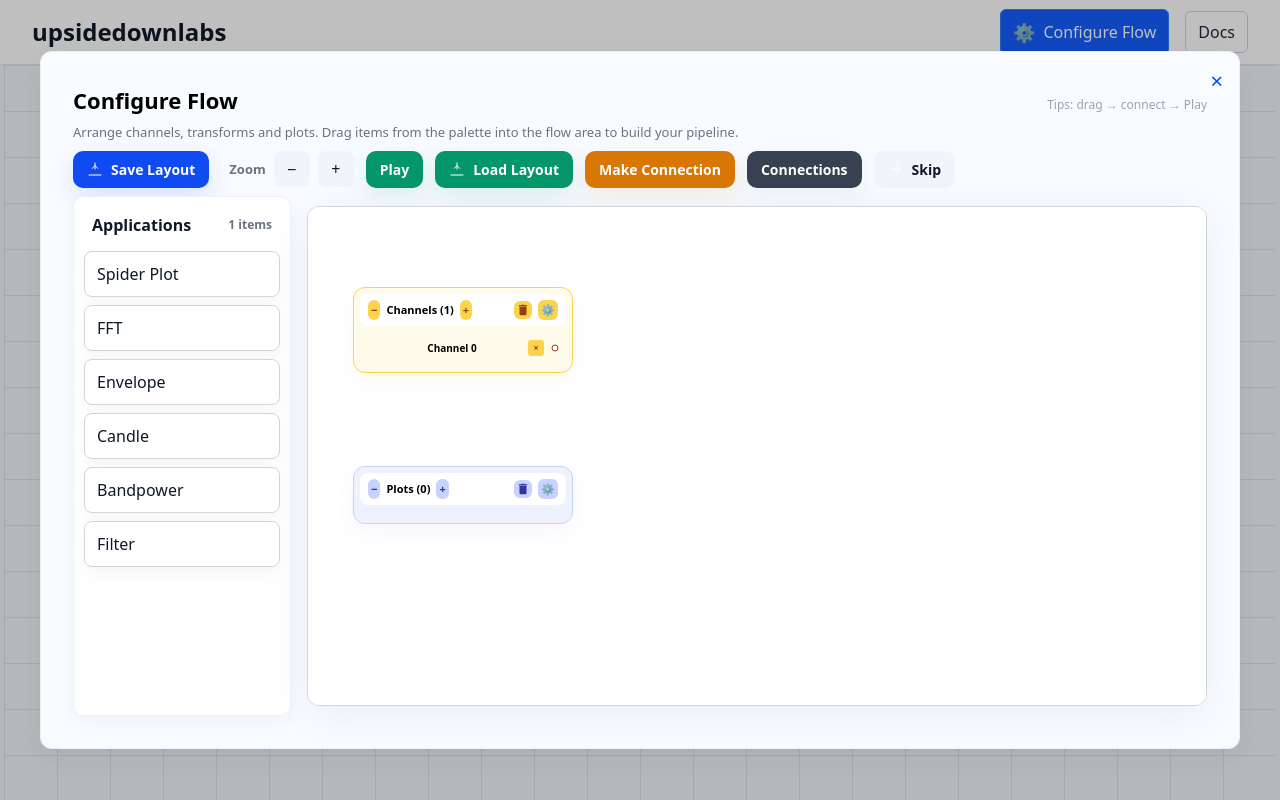
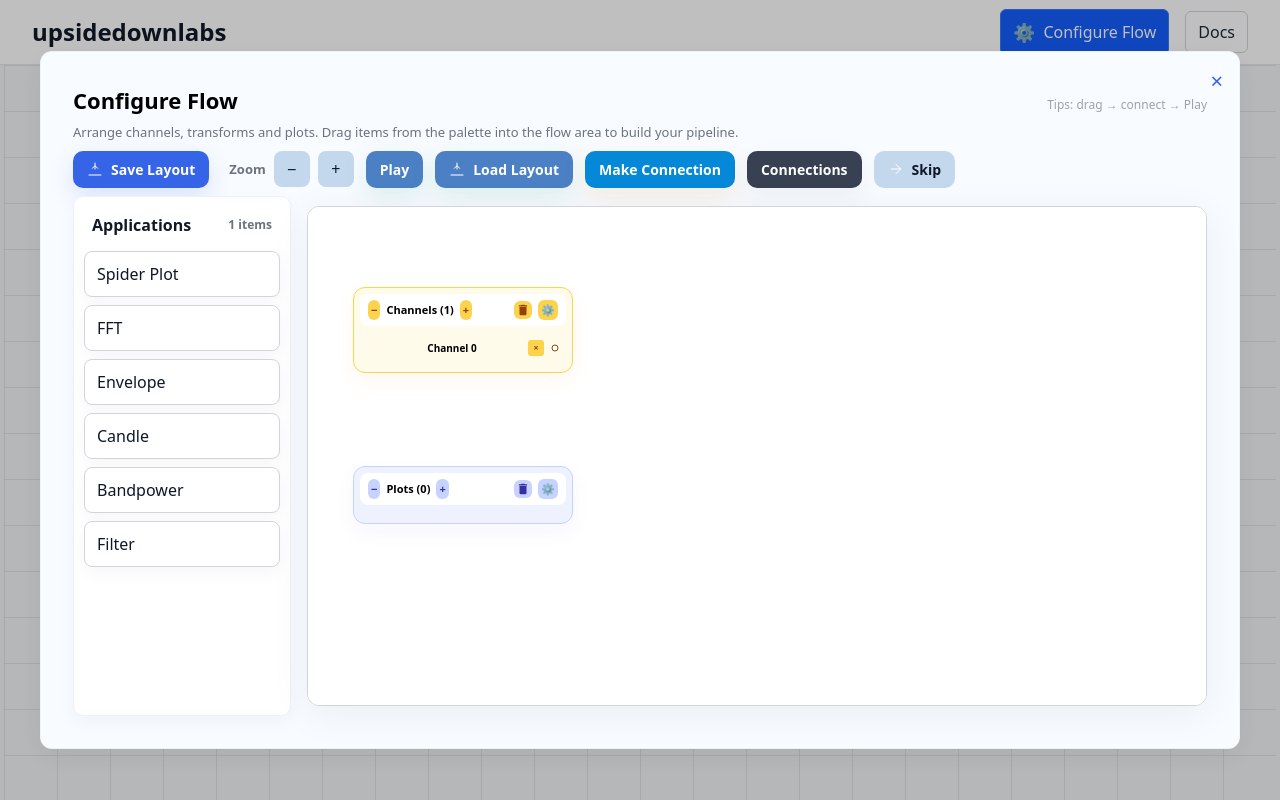
Before and after one commit to Ritika8081/Restructuring_Project, a Next.js app: page /widgets in a window 1280 px wide. Built offline with nearby package versions, Linux system fonts and the light colour scheme.

Commit message:
fix arrow selection error and wigdets movement code

```diff
--- a/src/app/widgets/page.tsx
+++ b/src/app/widgets/page.tsx
@@ -53,11 +53,11 @@ const Widgets: React.FC = () => {
 
     // Premium action palette for flowchart control buttons
     const ACTION_COLORS: Record<string, { bg: string, text: string, shadow: string }> = {
-        primary: { bg: '#0f4bf0', text: '#ffffff', shadow: '0 8px 24px rgba(15,75,240,0.14)' },
-        success: { bg: '#059669', text: '#ffffff', shadow: '0 8px 24px rgba(5,150,105,0.12)' },
-        accent: { bg: '#d97706', text: '#ffffff', shadow: '0 8px 24px rgba(217,119,6,0.12)' },
+        primary: { bg: '#3564e6ff', text: '#ffffff', shadow: '0 8px 24px rgba(15,75,240,0.14)' },
+        success: { bg: '#4b80c5ff', text: '#ffffff', shadow: '0 8px 24px rgba(5,150,105,0.12)' },
+        accent: { bg: '#0688d9ff', text: '#ffffff', shadow: '0 8px 24px rgba(217,119,6,0.12)' },
         neutral: { bg: '#374151', text: '#ffffff', shadow: '0 8px 24px rgba(55,65,81,0.06)' },
-        ghost: { bg: '#f1f5f9', text: '#0f172a', shadow: 'none' },
+        ghost: { bg: '#c4d8edff', text: '#0f172a', shadow: 'none' },
     };
 
     // Manual connection drawing state
@@ -2431,7 +2431,7 @@ const Widgets: React.FC = () => {
                                 {drawingConnection && mousePos && (() => {
                                     const fromCol = colorForId(drawingConnection.from as string);
                                     return (
-                                    <svg style={{ position: 'absolute', left: 0, top: 0, width: '1200px', height: '500px', pointerEvents: 'auto', zIndex: 10000 }}>
+                                    <svg style={{ position: 'absolute', left: 0, top: 0, width: '1200px', height: '500px', pointerEvents: 'none', zIndex: 10000 }}>
                                         <defs>
                                             <linearGradient id={`liveGrad`} x1="0%" x2="100%" y1="0%" y2="0%">
                                                 <stop offset="0%" stopColor={fromCol} stopOpacity={1} />
@@ -2448,7 +2448,7 @@ const Widgets: React.FC = () => {
                                     );
                                 })()}
                                 {/* Render all manual connections as arrows */}
-                                <svg id="flowchart-arrow-svg" style={{ position: 'absolute', left: 0, top: 0, width: '1200px', height: '500px', pointerEvents: 'auto', zIndex: 9999 }}>
+                                <svg id="flowchart-arrow-svg" style={{ position: 'absolute', left: 0, top: 0, width: '1200px', height: '500px', pointerEvents: 'none', zIndex: 9999 }}>
                                     <defs>
                                         {connections.map(({ from, to }, idx) => {
                                             const fromCol = colorForId(from as string);
```
